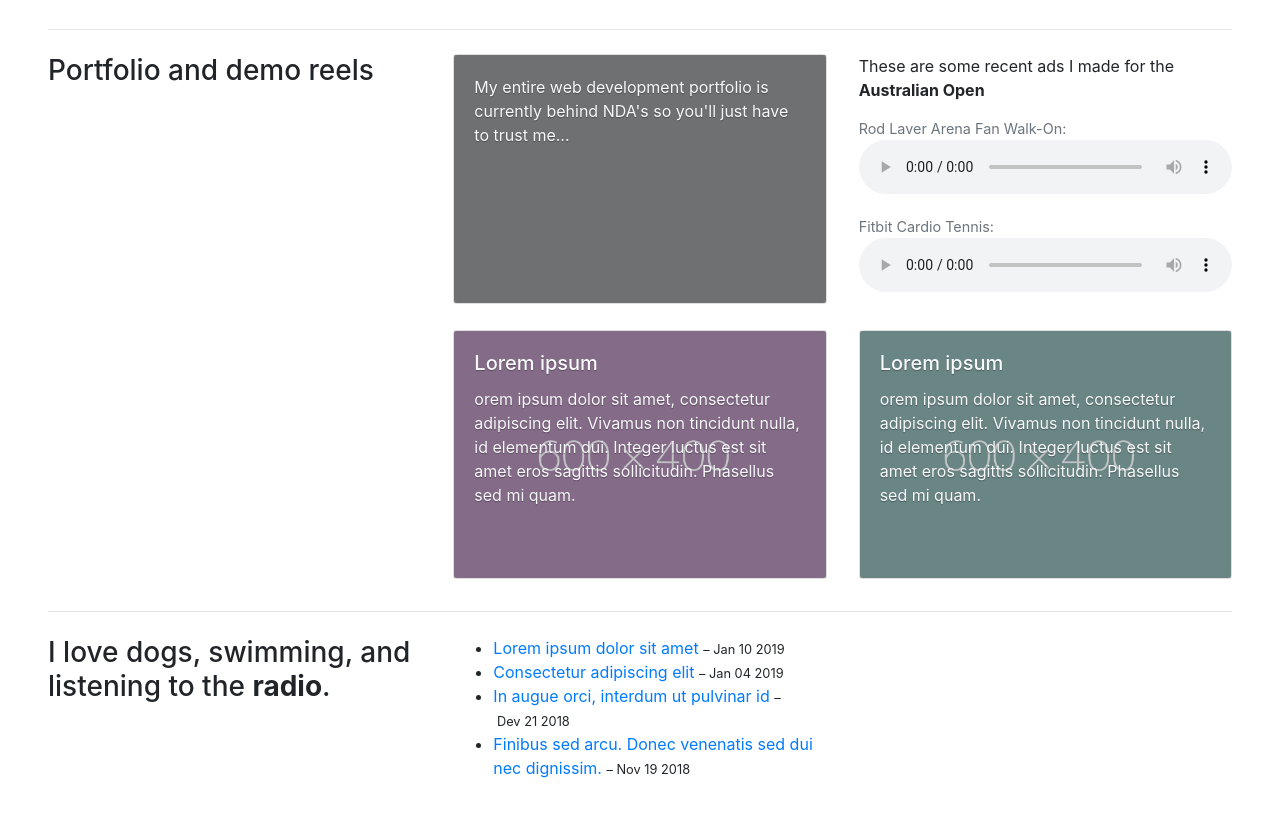
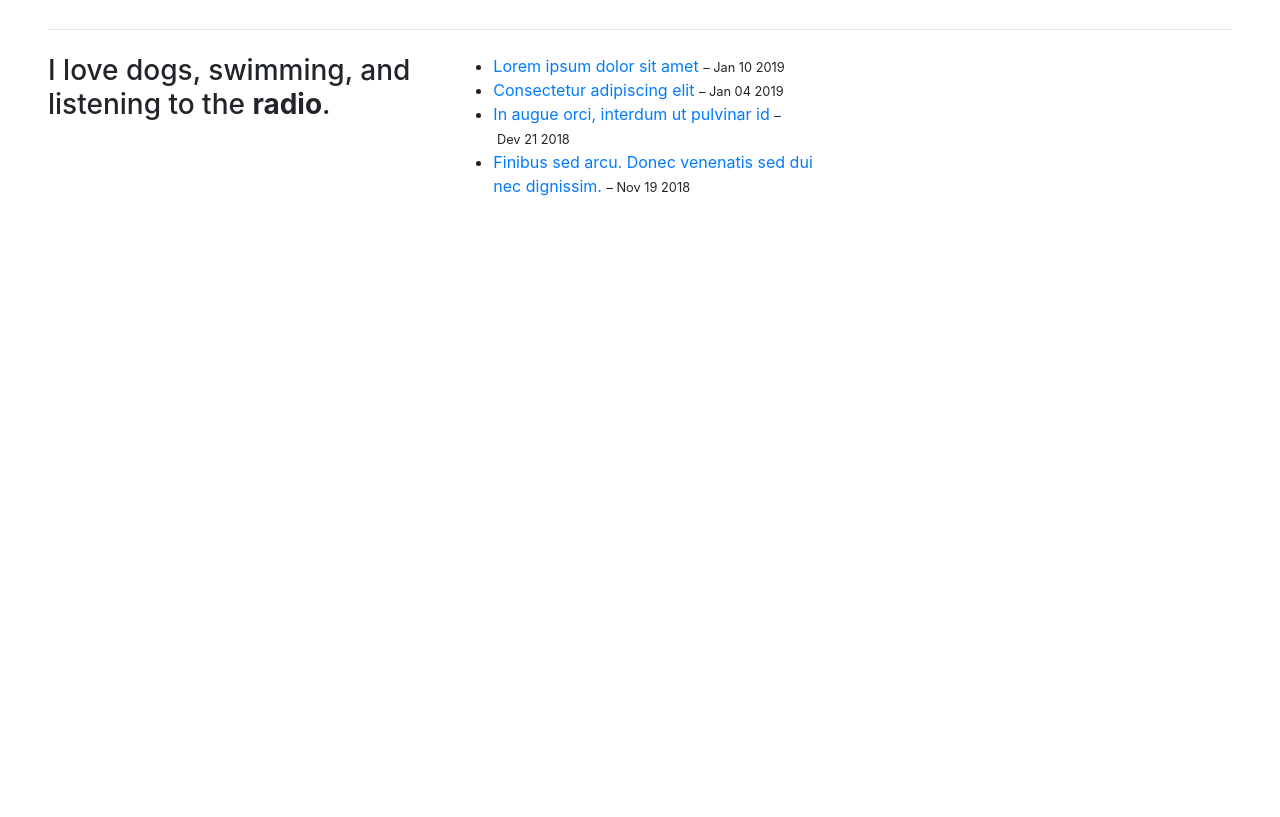
Before and after one commit to mattdinthehouse/https-mattdwyer.cool, a website: page public/index.html in a window 1280 px wide. Shown: the part 589-1406 px from the top of the page. After the commit the page ends 851 px from the top, so only its background shows below. Drawn offline with Linux system fonts and the light colour scheme; a web font is replaced by a local one.

Commit message:
Remove the entire portfolio section because I'll have separate pages for it later

```diff
--- a/public/index.html
+++ b/public/index.html
@@ -52,64 +52,6 @@
 		<hr class="mt-3 mb-4"/>
 
 		<div class="row">
-			<div class="col-12 col-lg-4 pb-3">
-				<h3>Portfolio and demo reels</h3>
-			</div>
-
-			<div class="col-12 col-lg-8">
-				<div class="row">
-					<div class="col-12 col-sm-6 mb-3">
-						<div class="card">
-							<img src="/web/placeholder.png" class="card-img img-fluid" width="600" height="600"/>
-
-							<div class="card-img-overlay">
-								<p class="card-text">My entire web development portfolio is currently behind NDA's so you'll just have to trust me...</p>
-							</div>
-						</div>
-					</div>
-
-					<div class="col-12 col-sm-6 mb-3">
-						<p>These are some recent ads I made for the <strong>Australian&nbsp;Open</strong></p>
-
-						<figure class="figure">
-							<figcaption class="figure-caption">Rod Laver Arena Fan Walk-On:</figcaption>
-							<audio controls src="/radio/rla-fan-walkon.mp3"></audio>
-						</figure>
-
-						<figure class="figure">
-							<figcaption class="figure-caption">Fitbit Cardio Tennis:</figcaption>
-							<audio controls src="/radio/fitbit-cardio-tennis.mp3"></audio>
-						</figure>
-					</div>
-
-					<div class="col-12 col-sm-6 mb-3">
-						<div class="card">
-							<img src="/web/sample-1.png" class="card-img img-fluid" width="600" height="600"/>
-
-							<div class="card-img-overlay">
-								<h5 class="card-title">Lorem ipsum</h5>
-								<p class="card-text">orem ipsum dolor sit amet, consectetur adipiscing elit. Vivamus non tincidunt nulla, id elementum dui. Integer luctus est sit amet eros sagittis sollicitudin. Phasellus sed mi quam.</p>
-							</div>
-						</div>
-					</div>
-
-					<div class="col-12 col-sm-6 mb-3">
-						<div class="card">
-							<img src="/web/sample-2.png" class="card-img img-fluid" width="600" height="600"/>
-
-							<div class="card-img-overlay">
-								<h5 class="card-title">Lorem ipsum</h5>
-								<p class="card-text">orem ipsum dolor sit amet, consectetur adipiscing elit. Vivamus non tincidunt nulla, id elementum dui. Integer luctus est sit amet eros sagittis sollicitudin. Phasellus sed mi quam.</p>
-							</div>
-						</div>
-					</div>
-				</div>
-			</div>
-		</div>
-
-		<hr class="mt-3 mb-4"/>
-
-		<div class="row">
 			<div class="col-12 col-md-6 col-lg-4 mb-3">
 				<p class="h3">
 					I love dogs, swimming, and listening to the&nbsp;<strong>radio</strong>.
```
Also changed, not shown: public/web/placeholder.png (deleted), public/web/sample-1.png (deleted), public/web/sample-2.png (deleted), 2 other files.
